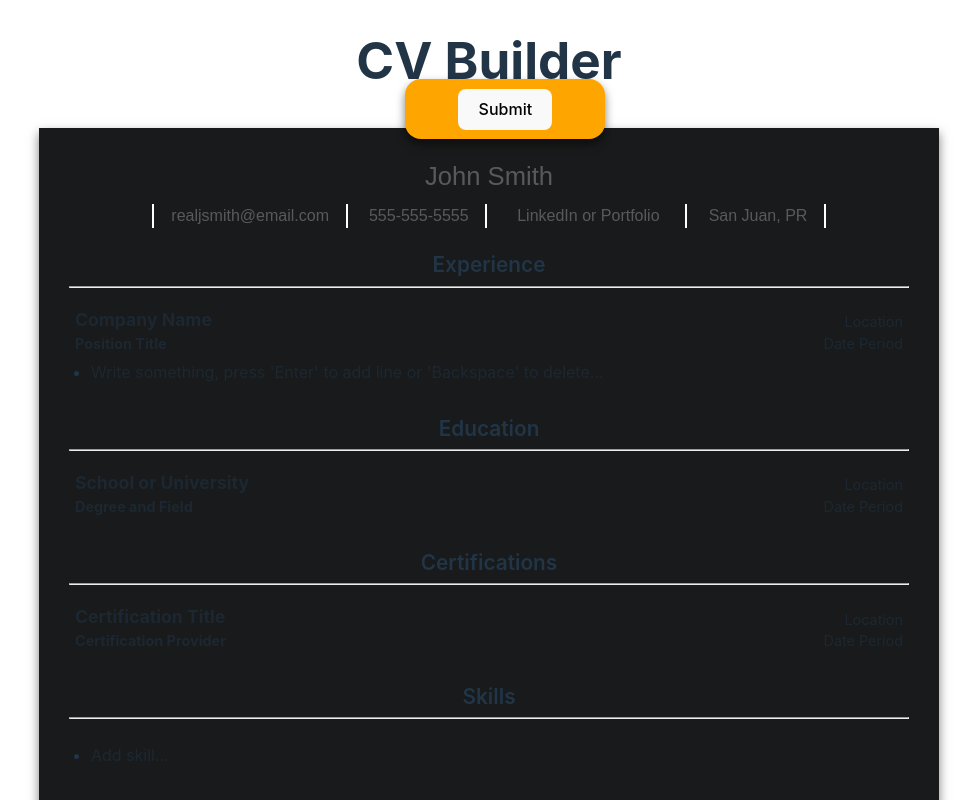
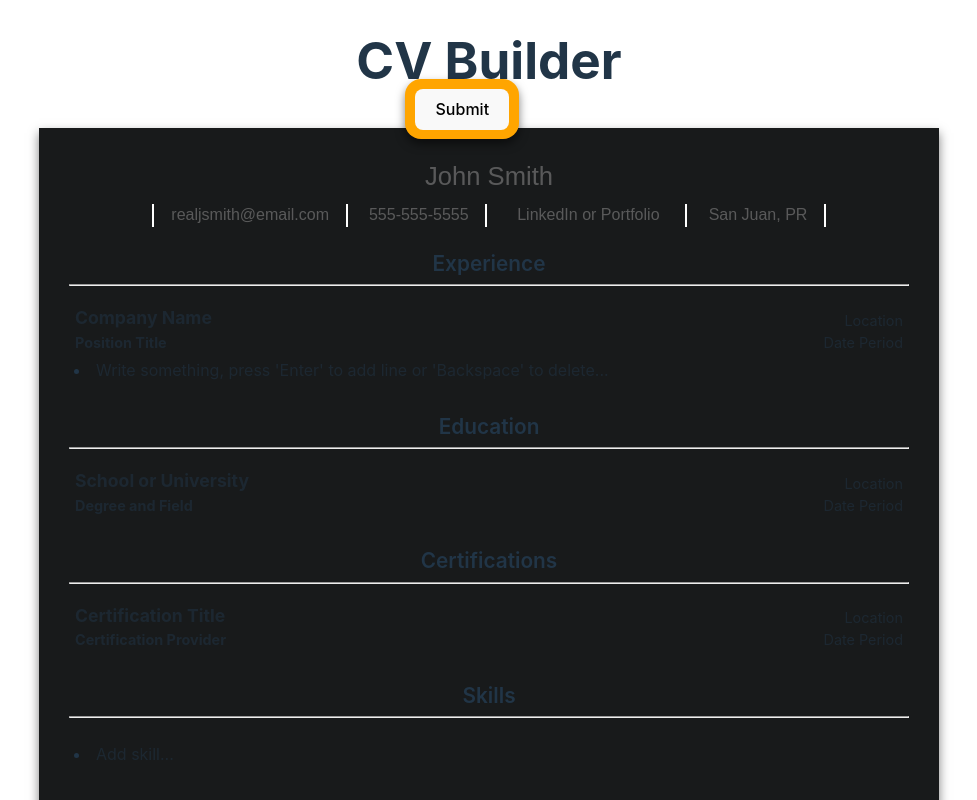
Before and after one commit to joel-jcs/cv-builder, a React (Vite) app: page / in a window 1280 px wide. Both pictures are taken after a click on the element "John Smith". Shown: the top 800 px of the page, without its empty margins (151-1128 px from the left). Built offline with nearby package versions, Linux system fonts and the light colour scheme.

Commit message:
ui improvements

```diff
--- a/src/styles/BulletPoint.css
+++ b/src/styles/BulletPoint.css
@@ -11,6 +11,7 @@
   display: block;
   word-wrap: break-word;
   white-space: normal;
+  padding: 0 5px;
 }
 
 .bulletPoint .input {
@@ -21,7 +22,6 @@
   border: none;
   outline: none;
   cursor: text;
-  padding: 0 5px;
 }
 
 .bulletPoint .input::after {
@@ -57,6 +57,5 @@
 .bulletPoint .input:focus {
   background-color: rgb(24, 24, 24);
   border-radius: 0.5rem;
-  padding: 0 5px;
   transition: none;
 }
--- a/src/styles/Input.css
+++ b/src/styles/Input.css
@@ -2,8 +2,7 @@ input {
   border: none;
   outline: none;
   background-color: transparent;
-  /* padding: 2.5px 0; */
-  padding: 3px 5px;
+  padding: 2.7px 0px;
 }
 
 input::placeholder {
@@ -23,9 +22,4 @@ span:hover,
 input:focus {
   background-color: rgb(24, 24, 24);
   border-radius: 0.5rem;
-  padding: 3px 5px;
 }
-
-input:focus {
-  /* transition: padding none; */
-}
--- a/src/styles/Modal.css
+++ b/src/styles/Modal.css
@@ -2,7 +2,6 @@
   position: absolute;
   left: 40%;
   bottom: 100%;
-  width: 200px;
   height: 60px;
   background-color: orange;
   display: flex;
```
